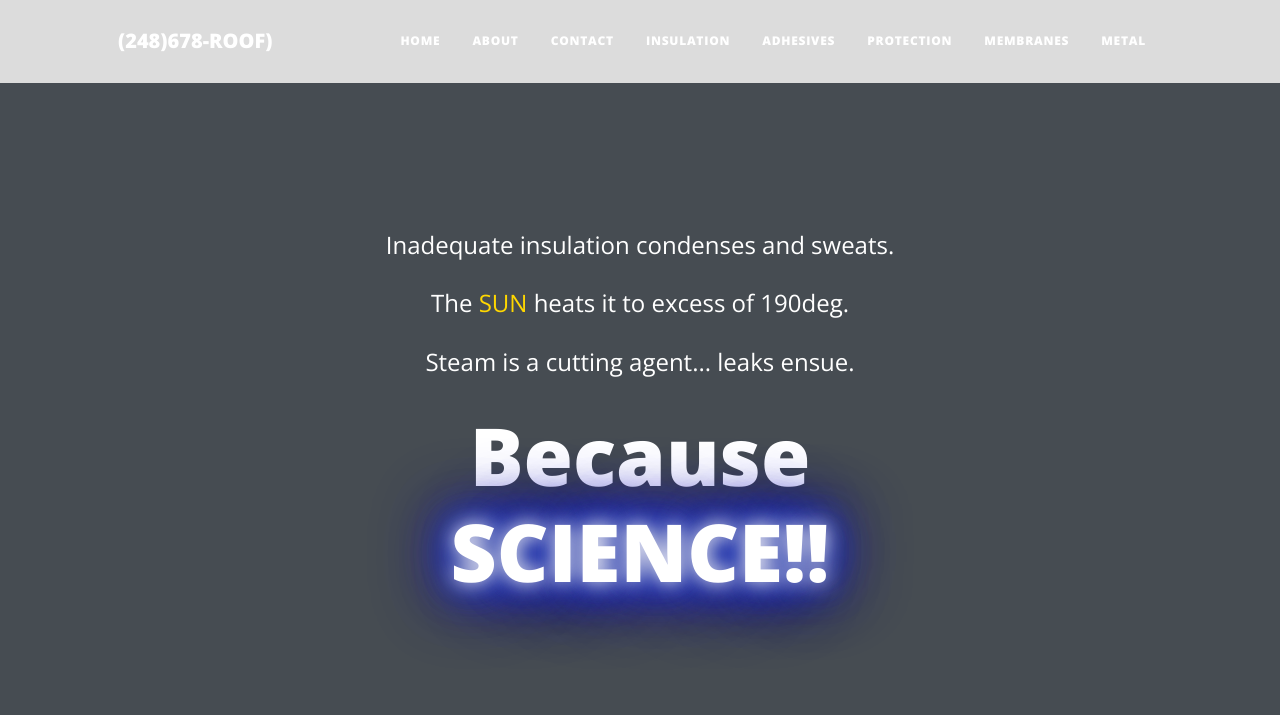
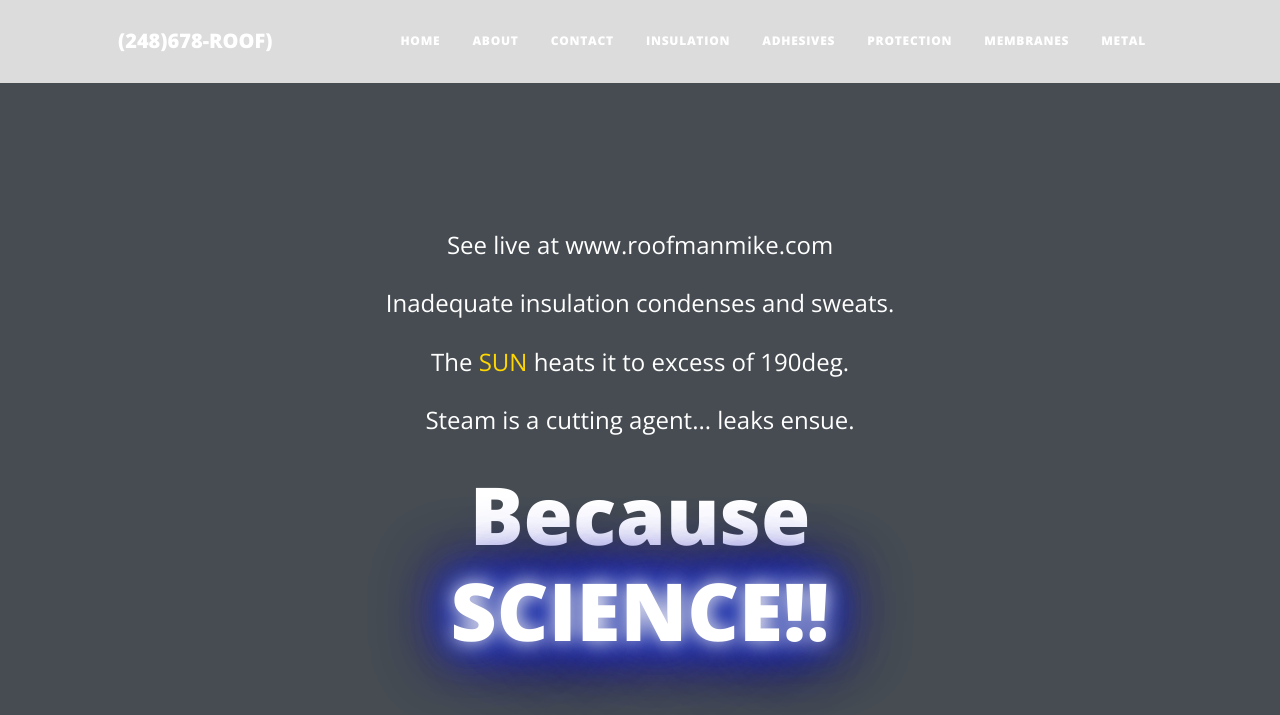
Before and after one commit to roofmanmike/RMM_1, a plain HTML site: page index.html in a window 1280 px wide. Shown: the top 715 px of the page. Drawn offline with nearby package versions, Linux system fonts and the light colour scheme.

Commit message:
Update index.html

```diff
--- a/index.html
+++ b/index.html
@@ -52,6 +52,7 @@
         <div class="col-md-10 col-lg-8 col-xl-7">
           <div class="site-heading">
             <span class="subheading">
+              <p>See live at www.roofmanmike.com</p>
               <P>Inadequate insulation condenses and sweats.</P>
               <p>The <span style="color:gold">SUN</span> heats it to excess of 190deg.</p>
               <p>Steam is a cutting agent... leaks ensue.</P>
```
